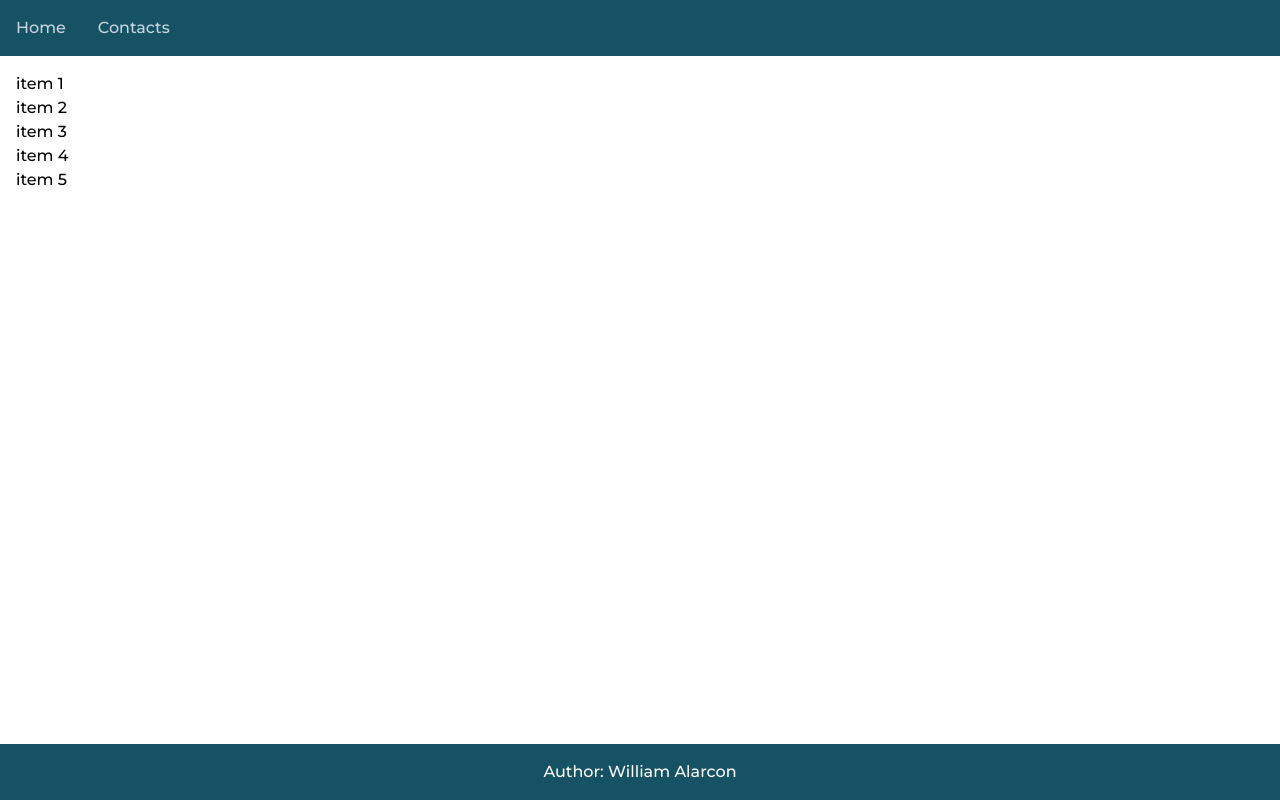
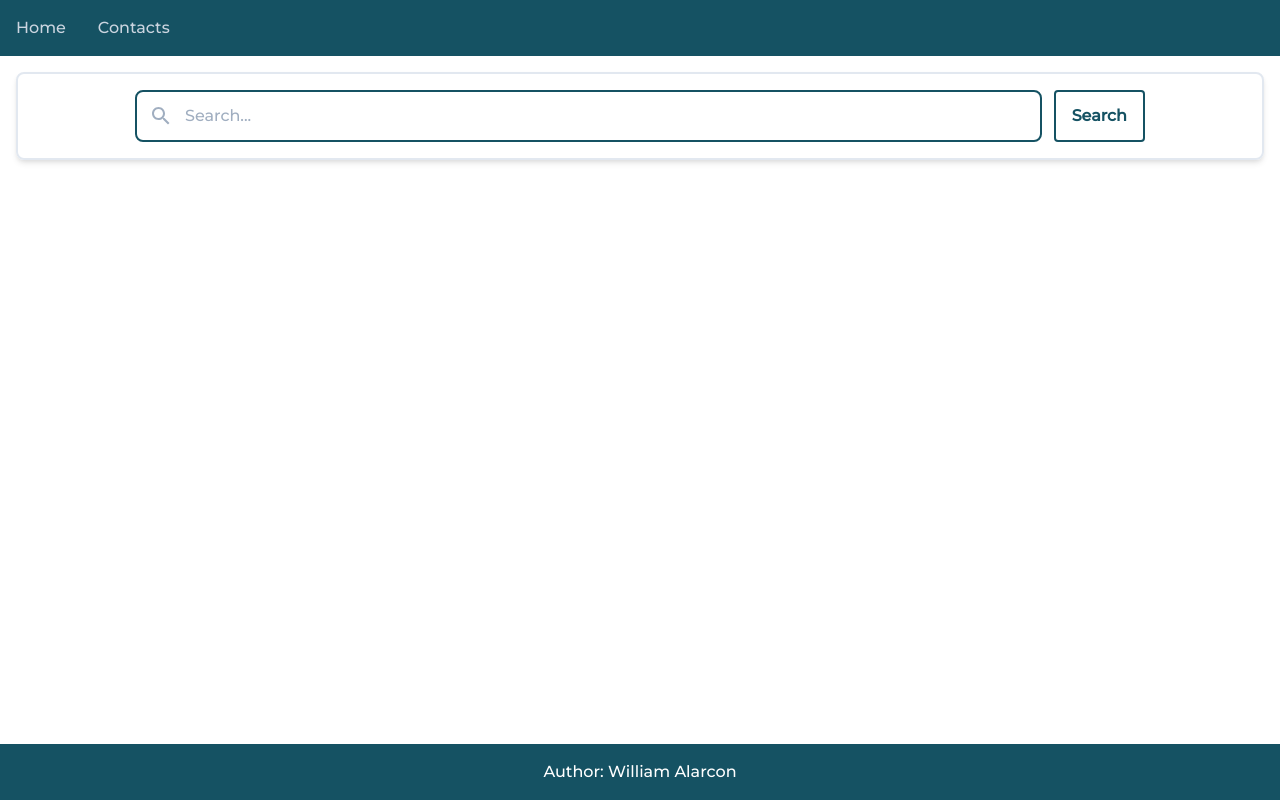
Before and after one commit to alexander-alarcon/prueba-spa, a website built with Parcel: page src/index.html in a window 1280 px wide. Built offline with nearby package versions, Linux system fonts and the light colour scheme.

Commit message:
Render SearchBar

```diff
--- /dev/null
+++ b/src/assets/scripts/components/searchBar.js
@@ -0,0 +1,17 @@
+/**
+ * Render the search bar
+ * @param {!function} btnAction - function that will be executed when the button is clicked
+ * @param {!function} inputAction - function that will be executed when the input changes its value
+ * @returns {HTMLDivElement}
+ */
+function renderSearchBar(btnAction, inputAction) {
+  const searchBarTpl = document.getElementById('search-bar-tpl');
+  const searchBarElement = searchBarTpl.content.cloneNode(true);
+  const btn = searchBarElement.querySelector('button');
+  const input = searchBarElement.querySelector('input[type="text"]');
+  btn.addEventListener('click', btnAction);
+  input.addEventListener('input', inputAction);
+  return searchBarElement;
+}
+
+export default renderSearchBar;
--- a/src/assets/scripts/controllers/home.controller.js
+++ b/src/assets/scripts/controllers/home.controller.js
@@ -1,12 +1,17 @@
-export default () => {
-  const ulElement = document.createElement('ul');
-  const fragment = document.createDocumentFragment();
-  [1, 2, 3, 4, 5].forEach((el) => {
-    const liElement = document.createElement('li');
-    liElement.textContent = `item ${el}`;
-    fragment.appendChild(liElement);
-  });
-  ulElement.appendChild(fragment);
+import searchBar from '../components/searchBar';
 
-  return ulElement;
+const searchBtnHandler = (e) => {
+  console.log('Button was clicked');
 };
+
+const inputSearchHandler = (e) => {
+  console.log(e.target.value);
+};
+
+function renderHomePage() {
+  const divElement = document.createElement('div');
+  divElement.appendChild(searchBar(searchBtnHandler, inputSearchHandler));
+  return divElement;
+}
+
+export default renderHomePage;
--- a/src/assets/styles/app.pcss
+++ b/src/assets/styles/app.pcss
@@ -1,3 +1,20 @@
 @tailwind base;
 @tailwind components;
 @tailwind utilities;
+
+.btn {
+  @apply font-bold py-2 px-4 rounded outline-none
+}
+
+.btn-primary {
+  @apply border-primary border-2 text-primary transition-colors duration-200 ease-in-out
+}
+
+.btn-primary:hover {
+  @apply bg-primary text-white
+}
+
+.btn-primary:focus,
+.btn-primary:active {
+  @apply outline-none
+}
--- a/src/index.html
+++ b/src/index.html
@@ -59,5 +59,38 @@
         Author: William Alarcon
       </p>
     </footer>
+    <template id="search-bar-tpl">
+      <div class="p-4 border-2 rounded-lg shadow-md">
+        <div class="flex flex-col sm:flex-row w-10/12 mx-auto">
+          <div
+            class="flex flex-1 sm:mr-3 p-3 border-2 border-primary rounded-lg"
+          >
+            <div class="mr-3">
+              <svg
+                xmlns="http://www.w3.org/2000/svg"
+                height="24"
+                viewBox="0 0 24 24"
+                width="24"
+                class="fill-current text-gray-500"
+              >
+                <path d="M0 0h24v24H0z" fill="none" />
+                <path
+                  d="M15.5 14h-.79l-.28-.27C15.41 12.59 16 11.11 16 9.5 16 5.91 13.09 3 9.5 3S3 5.91 3 9.5 5.91 16 9.5 16c1.61 0 3.09-.59 4.23-1.57l.27.28v.79l5 4.99L20.49 19l-4.99-5zm-6 0C7.01 14 5 11.99 5 9.5S7.01 5 9.5 5 14 7.01 14 9.5 11.99 14 9.5 14z"
+                />
+              </svg>
+            </div>
+            <input
+              type="text"
+              placeholder="Search..."
+              name="search"
+              class="flex flex-1 w-full outline-none"
+            />
+          </div>
+          <button class="btn btn-primary mt-3 sm:mt-0">
+            Search
+          </button>
+        </div>
+      </div>
+    </template>
   </body>
 </html>
```
